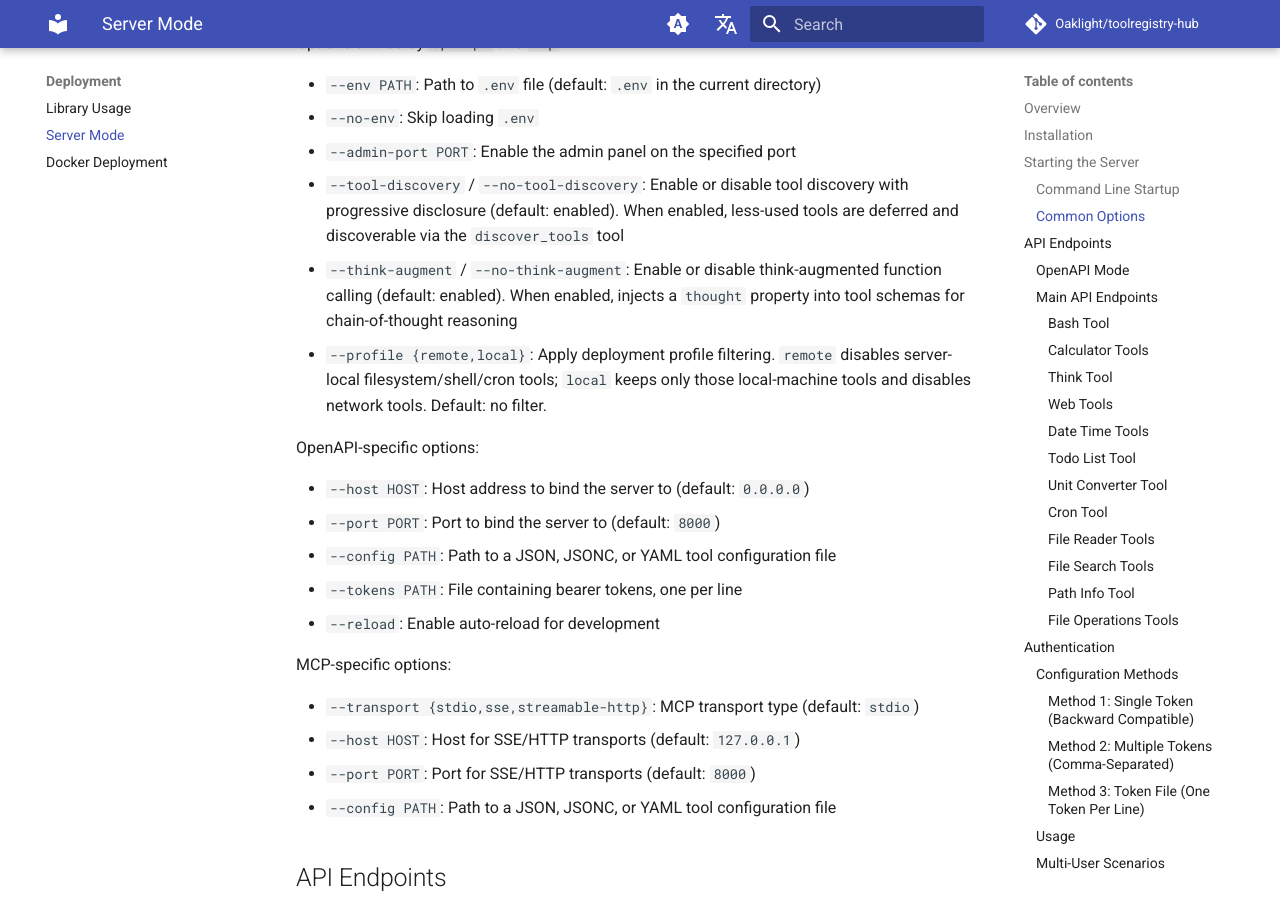
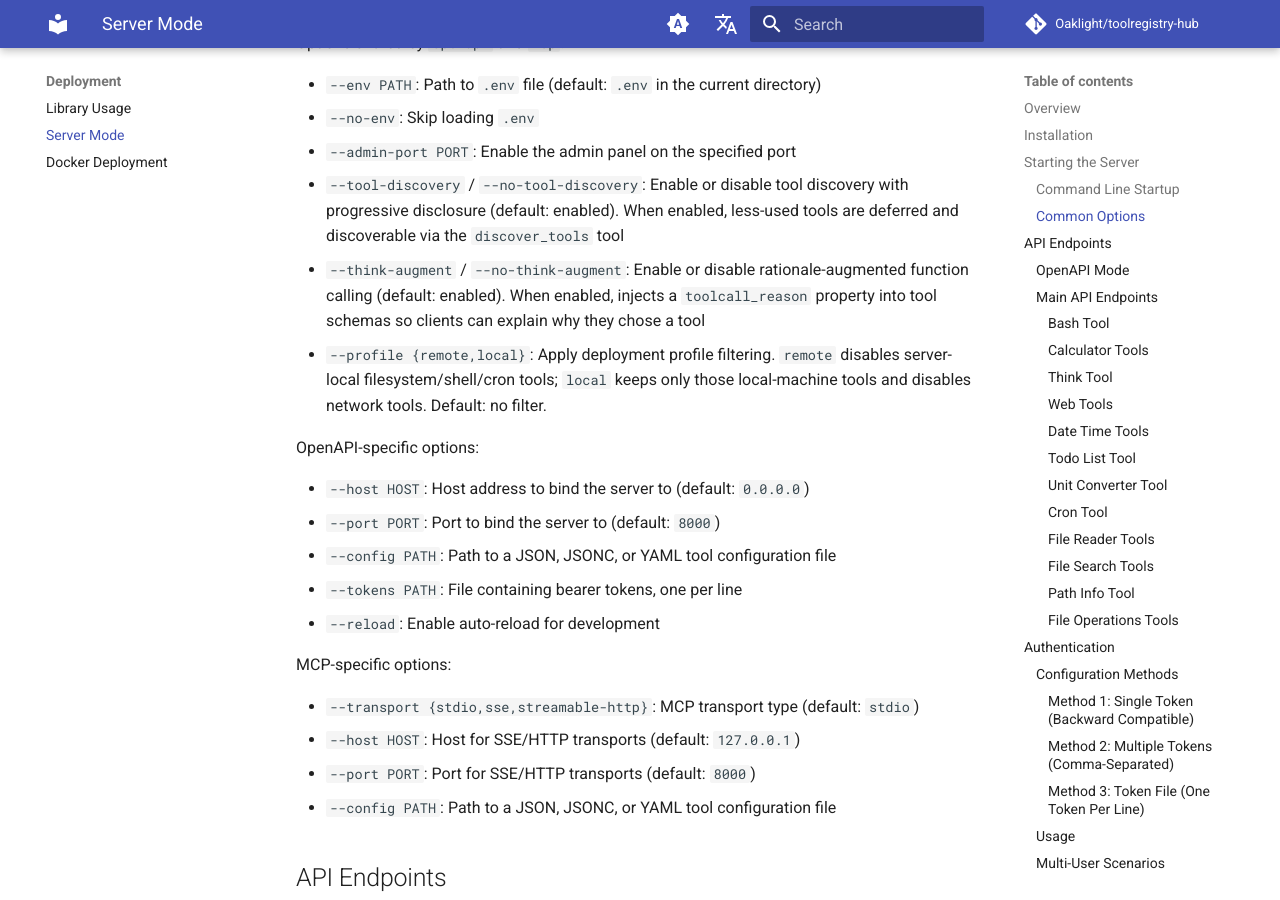
Before and after one commit to Oaklight/toolregistry-hub, an MkDocs documentation site: the page built from docs/server.md, in a window 1280 px wide and 900 px high, scrolled down 1443 px. Built offline with MkDocs 1.6.1 and Material for MkDocs 9.7.7, drawn with Linux system fonts in a browser that asks for light colours; comment, search, counter and statistics services are not loaded.

Commit message:
docs: clarify think augment schema field

```diff
--- a/docs/server.md
+++ b/docs/server.md
@@ -59,7 +59,7 @@ Options shared by `openapi` and `mcp`:
 - `--no-env`: Skip loading `.env`
 - `--admin-port PORT`: Enable the admin panel on the specified port
 - `--tool-discovery` / `--no-tool-discovery`: Enable or disable tool discovery with progressive disclosure (default: enabled). When enabled, less-used tools are deferred and discoverable via the `discover_tools` tool
-- `--think-augment` / `--no-think-augment`: Enable or disable think-augmented function calling (default: enabled). When enabled, injects a `thought` property into tool schemas for chain-of-thought reasoning
+- `--think-augment` / `--no-think-augment`: Enable or disable rationale-augmented function calling (default: enabled). When enabled, injects a `toolcall_reason` property into tool schemas so clients can explain why they chose a tool
 - `--profile {remote,local}`: Apply deployment profile filtering. `remote` disables server-local filesystem/shell/cron tools; `local` keeps only those local-machine tools and disables network tools. Default: no filter.
 
 OpenAPI-specific options:
```
